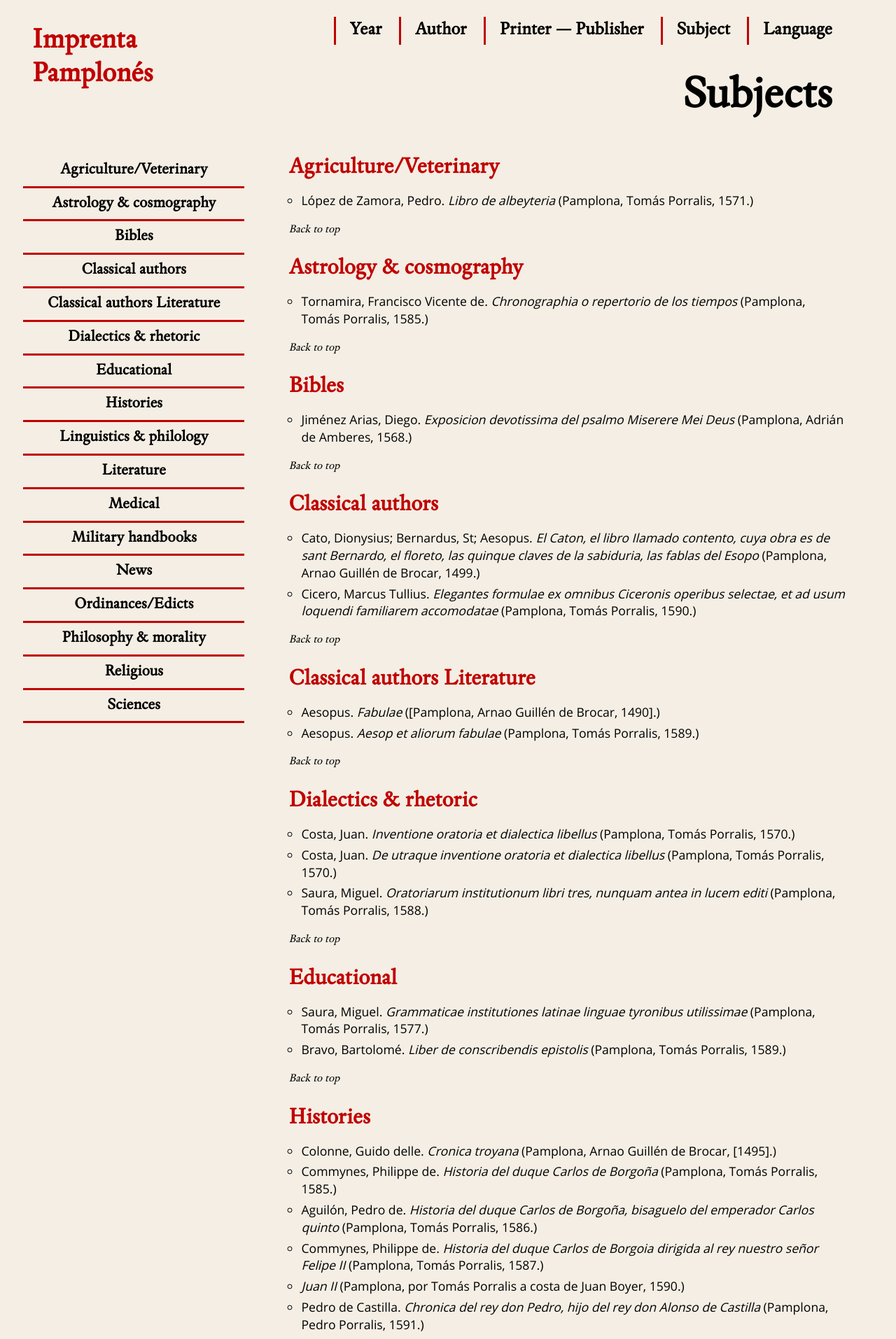
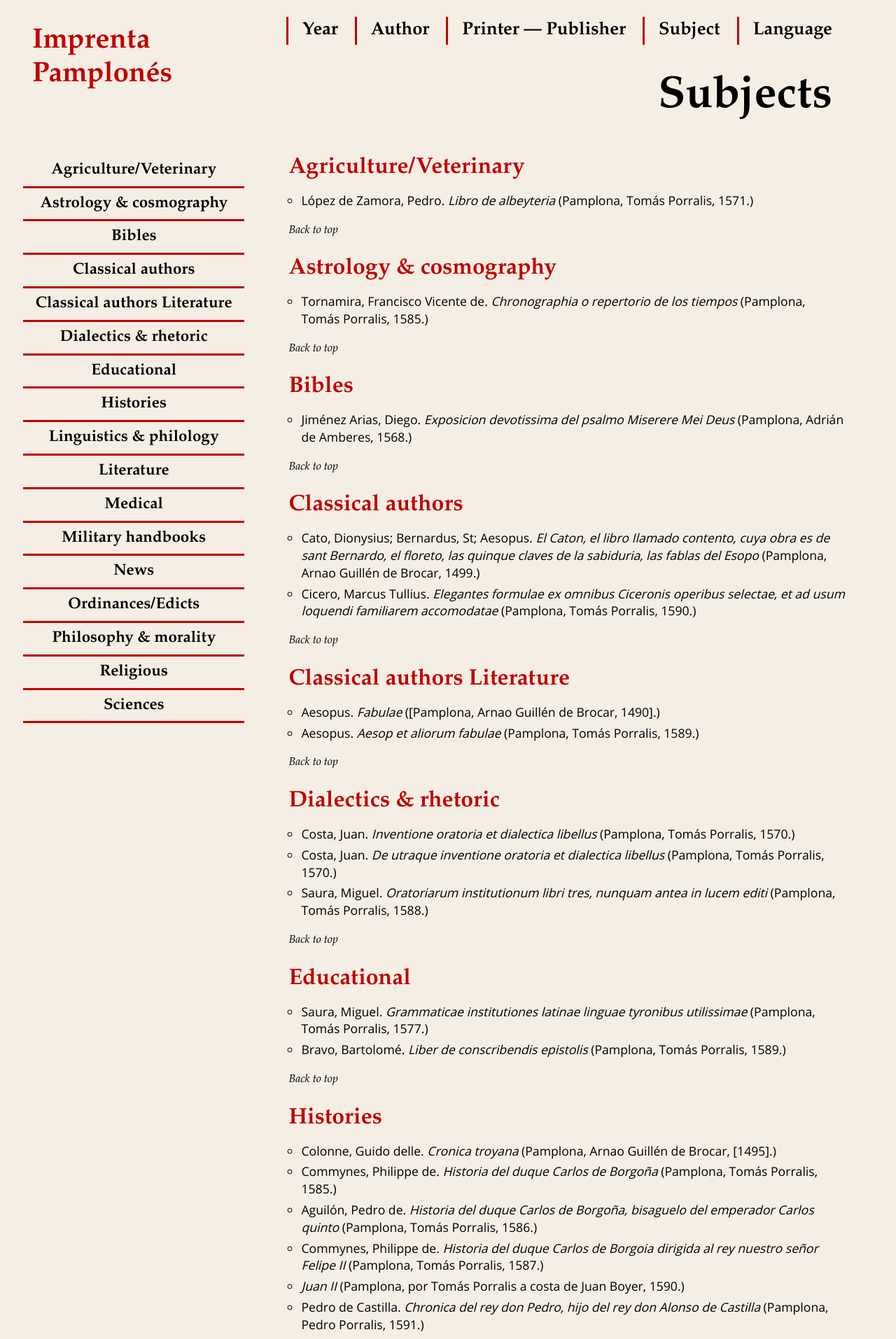
Before and after one commit to aewingate/aewingate.github.io, a Jekyll site: the page Imprenta_Pamplones/Subject.html, which Jekyll copies as it is, in a window 1280 px wide. Shown: the top 1913 px of the page at 70% size. Built offline with Jekyll 4.4.1, drawn with Linux system fonts in a browser that asks for light colours.

Commit message:
Update sort_page.css

```diff
--- a/css/sort_page.css
+++ b/css/sort_page.css
@@ -1,14 +1,11 @@
-@font-face {
-	font-family: EspinosaNovaReg;
-	src: url("/css/Estudio CH - EspinosaNova-Regular.otf") format("opentype");
-	}
+
 @font-face {
 	font-family: OpenSans;
 	src: url("/css/OpenSans-Regular.ttf") format("truetype");
 	}
 
 body{
-	font-family: 'EspinosaNovaReg';
+	font-family: 'Book Antiqua';
 	background-color: #F4EEE4;
 }
 div.menu{ float:right;
```
